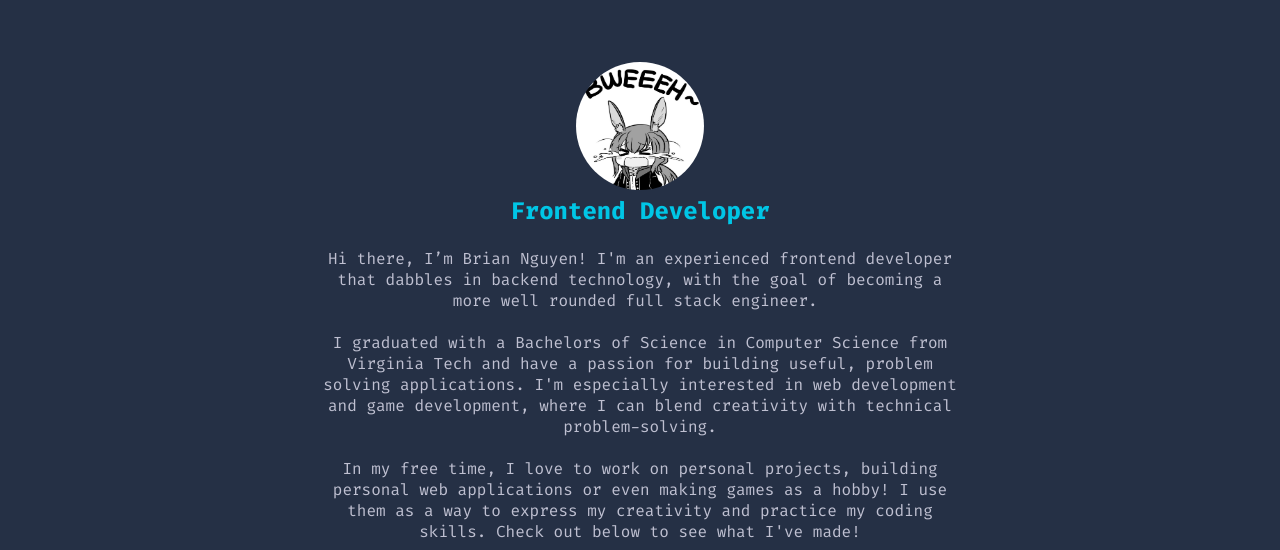
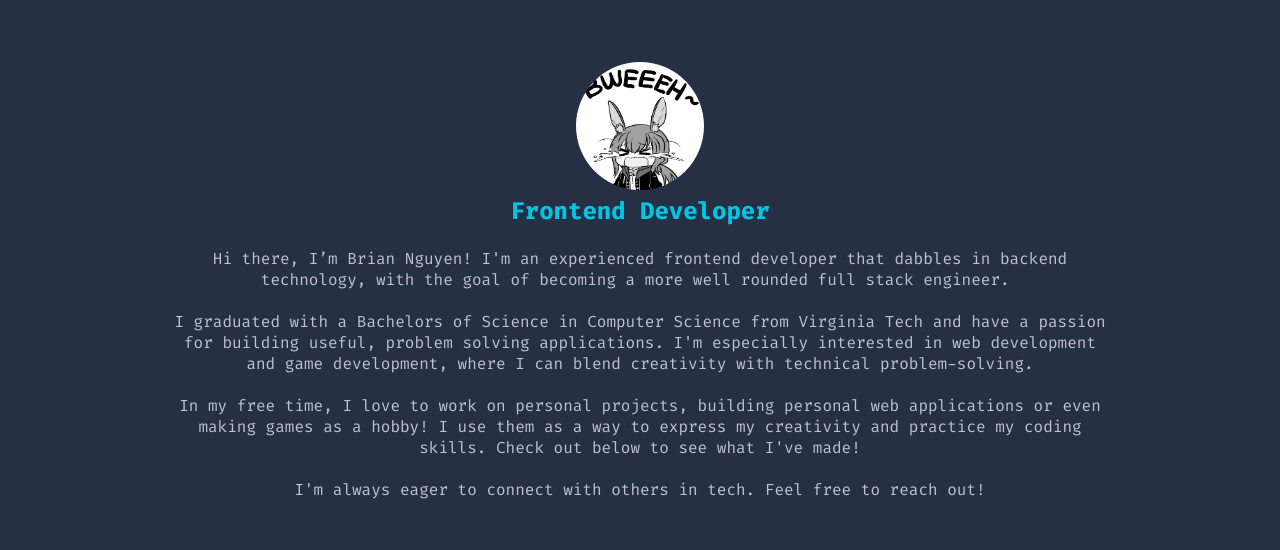
Before and after one commit to Lin1ey/Lin1ey.github.io, a Vue app: page / in a window 1280 px wide. Shown: the part 172-722 px from the top of the page. Built offline with nearby package versions, Linux system fonts and the light colour scheme.

Commit message:
increased the about me section width

```diff
--- a/src/components/AboutSection.vue
+++ b/src/components/AboutSection.vue
@@ -63,7 +63,7 @@ section {
 .about-me-card {
     white-space: pre-wrap;
     text-align: center;
-    max-width: 650px;
+    max-width: 950px;
 
     .about-img {
         width: 128px;
```
